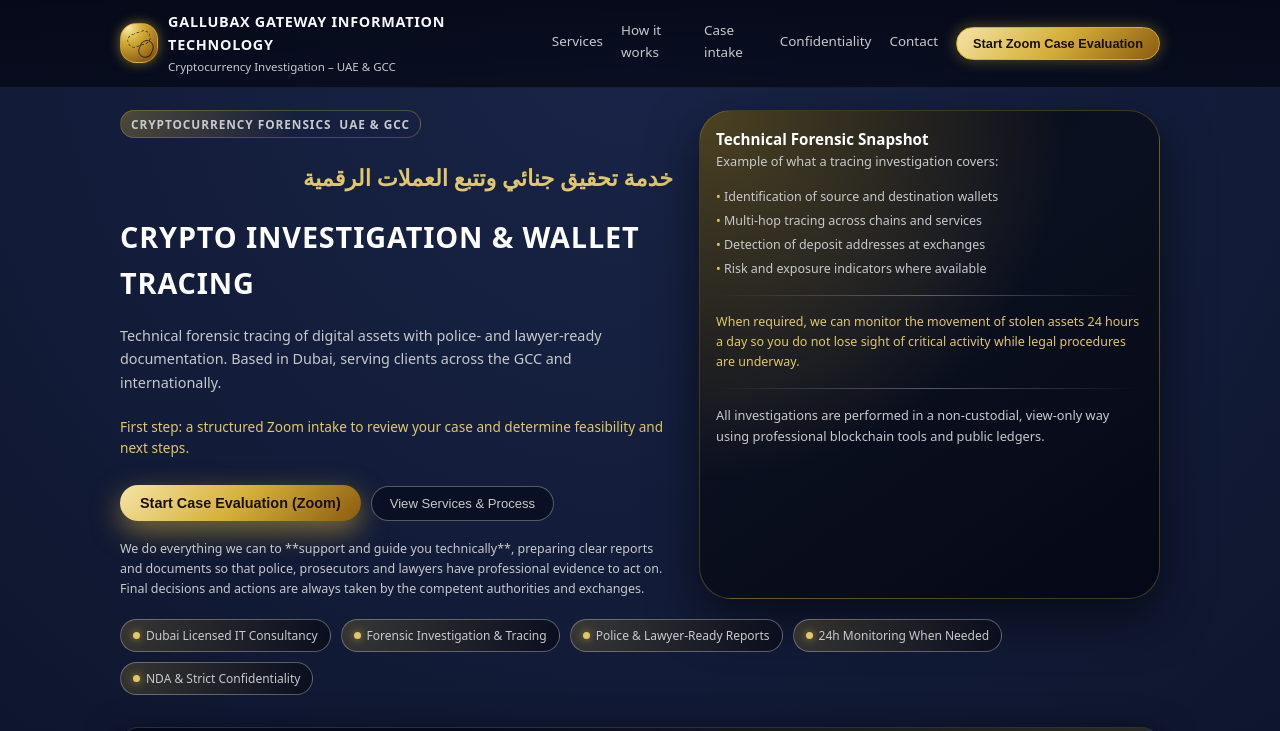
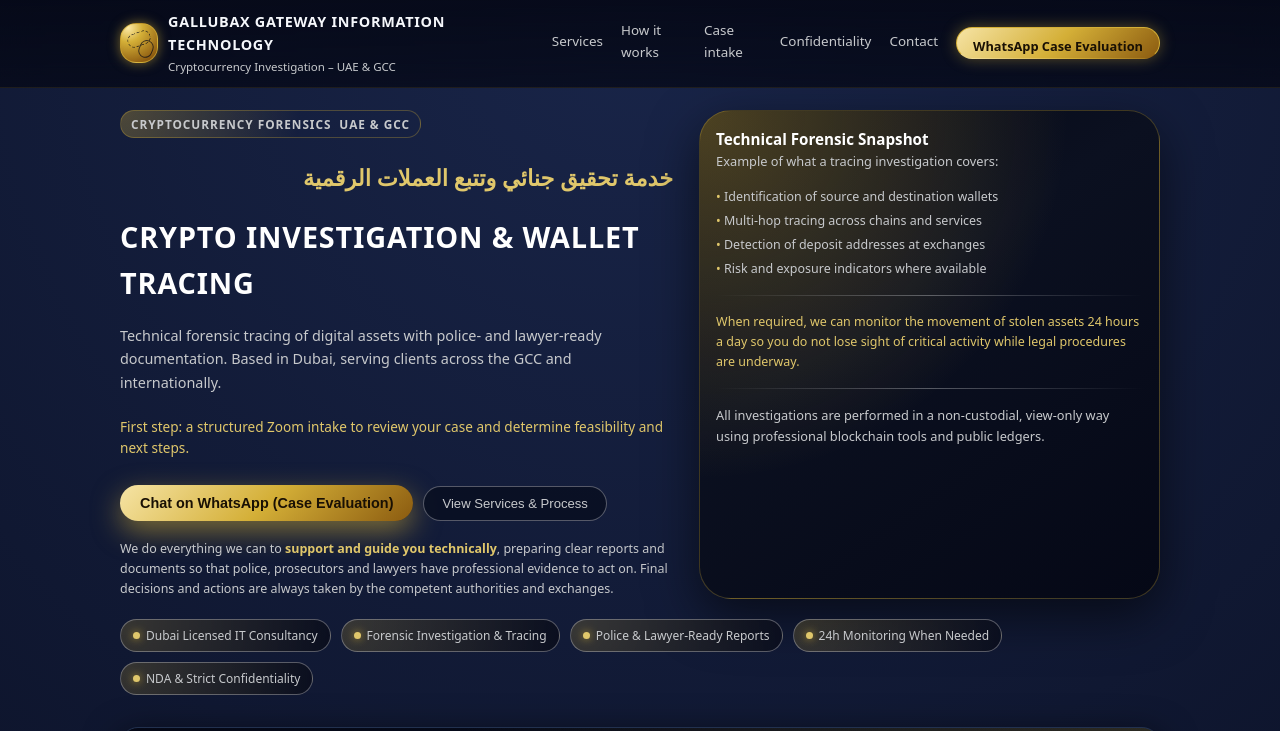
Before and after one commit to abmoal14-lab/gallubaxtech, a plain HTML site: page index.html in a window 1280 px wide. Shown: the top 731 px of the page. Drawn offline with Linux system fonts and the light colour scheme.

Commit message:
Update index.html

```diff
--- a/index.html
+++ b/index.html
@@ -159,6 +159,7 @@
       cursor: pointer;
       transition: transform var(--transition-fast), box-shadow var(--transition-fast), filter var(--transition-fast);
       white-space: nowrap;
+      display: inline-block;
     }
 
     .nav-cta:hover {
@@ -694,9 +695,15 @@
           <a href="#intake">Case intake</a>
           <a href="#confidentiality">Confidentiality</a>
           <a href="#contact">Contact</a>
-          <button class="nav-cta" onclick="scrollToSection('intake')">
-            Start Zoom Case Evaluation
-          </button>
+          <!-- NAVBAR WHATSAPP CTA -->
+          <a
+            class="nav-cta"
+            href="https://wa.me/971527105683?text=Hi%2C%20I%20need%20help%20with%20a%20cryptocurrency%20case."
+            target="_blank"
+            rel="noopener"
+          >
+            WhatsApp Case Evaluation
+          </a>
         </nav>
       </div>
     </header>
@@ -725,8 +732,9 @@
           </p>
 
           <div class="hero-cta-row">
-            <button class="btn-primary" onclick="scrollToSection('intake')">
-              Start Case Evaluation (Zoom)
+            <!-- HERO WHATSAPP CTA -->
+            <button class="btn-primary" onclick="openWhatsApp()">
+              Chat on WhatsApp (Case Evaluation)
             </button>
             <button class="btn-ghost" onclick="scrollToSection('services')">
               View Services &amp; Process
@@ -734,7 +742,7 @@
           </div>
 
           <p class="hero-note">
-            We do everything we can to **support and guide you technically**, preparing clear reports and
+            We do everything we can to <strong>support and guide you technically</strong>, preparing clear reports and
             documents so that police, prosecutors and lawyers have professional evidence to act on.
             Final decisions and actions are always taken by the competent authorities and exchanges.
           </p>
@@ -957,8 +965,8 @@
                 You remain in control at all times. Our role is to support you and your legal team with clear,
                 structured technical documentation – not to replace legal advice or law-enforcement action.
               </p>
-              <button class="btn-primary" onclick="alertIntake()">
-                Request Zoom Case Evaluation
+              <button class="btn-primary" onclick="openWhatsApp()">
+                Request Zoom Evaluation via WhatsApp
               </button>
             </div>
 
@@ -1091,13 +1099,10 @@
               <ul class="contact-list">
                 <li><strong>Entity:</strong> Gallubax Gateway Information Technology</li>
                 <li><strong>Scope:</strong> Cryptocurrency Investigation – UAE &amp; GCC</li>
-                <li><strong>Contact (example):</strong> info@gg-it-forensics.example</li>
+                <li><strong>Phone / WhatsApp:</strong> +971 52 710 5683</li>
+                <li><strong>Email:</strong> abmoal14@gmail.com</li>
                 <li><strong>Location:</strong> Dubai, United Arab Emirates</li>
               </ul>
-              <p style="font-size:0.8rem;color:var(--text-muted);margin-top:6px;">
-                Replace the email and add your final business contact details once your infrastructure and NDA
-                process are ready.
-              </p>
             </div>
           </div>
         </div>
@@ -1118,10 +1123,10 @@
       }
     }
 
-    function alertIntake() {
-      alert(
-        "This button is a placeholder.\n\nIn productie kun je hier een formulier, e-mail link of agenda (bijv. Zoom/Calendly) koppelen voor de eerste intake."
-      );
+    function openWhatsApp() {
+      const url =
+        "https://wa.me/971527105683?text=Hi%2C%20I%20need%20help%20with%20a%20cryptocurrency%20investigation.";
+      window.open(url, "_blank", "noopener");
     }
   </script>
 </body>
```
